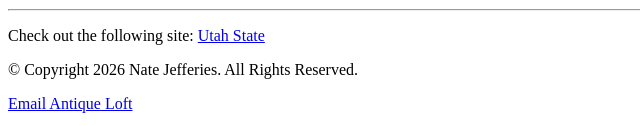
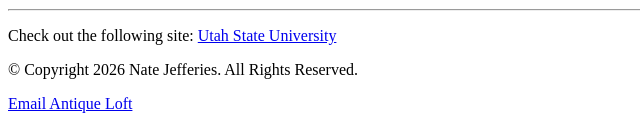
Before and after one commit to natesj14/project2, a plain HTML site: page index.html in a window 1280 px wide. Shown: the part 679-805 px from the top of the page, 0-640 px from the left. Drawn offline with Linux system fonts and the light colour scheme.

Commit message:
Update link text for Utah State University

```diff
--- a/index.html
+++ b/index.html
@@ -19,7 +19,7 @@
 
 <hr>
 
-   <p>Check out the following site: <a href="http://usu.edu"> Utah State </a>
+   <p>Check out the following site: <a href="http://usu.edu"> Utah State University</a>
    <p> © Copyright 2026 Nate Jefferies. All Rights Reserved. </p>
    <p><a href="mailto:natesj14@gmail.com">Email Antique Loft</a> </p>
 
```
